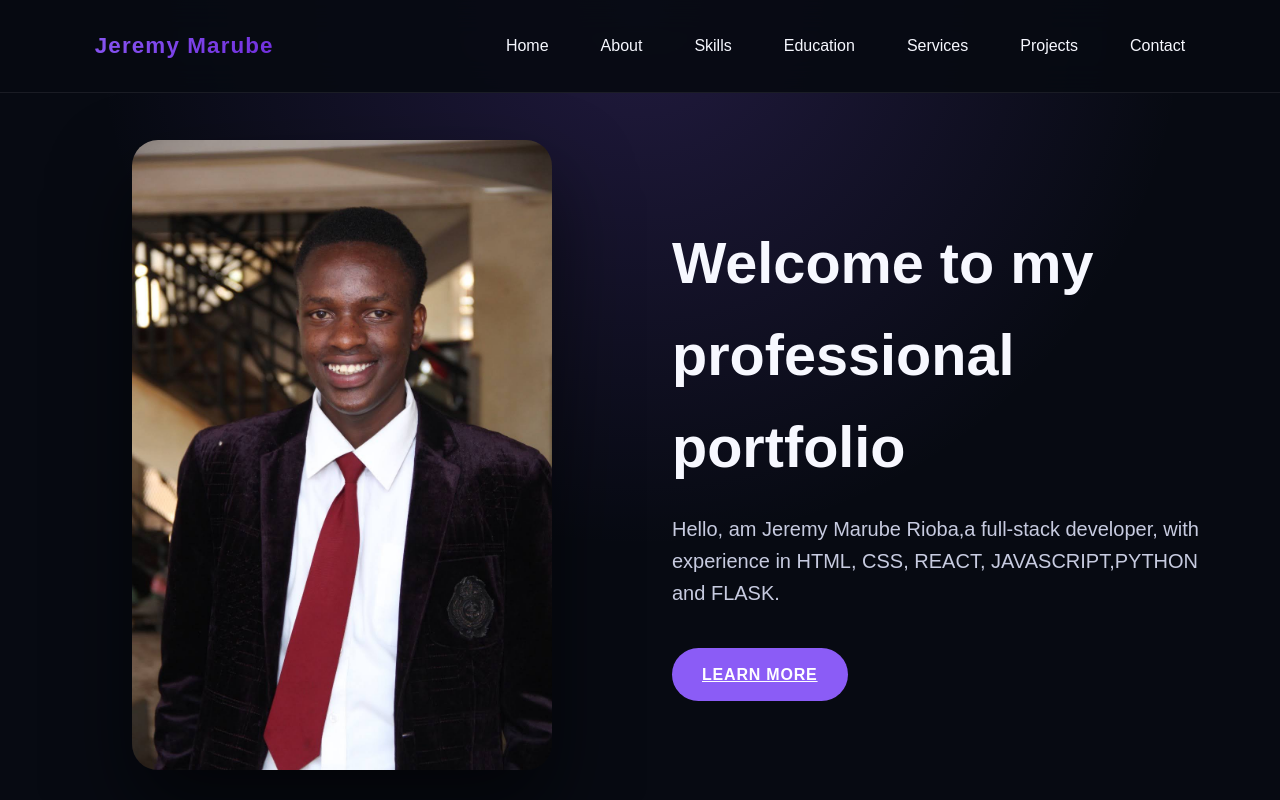
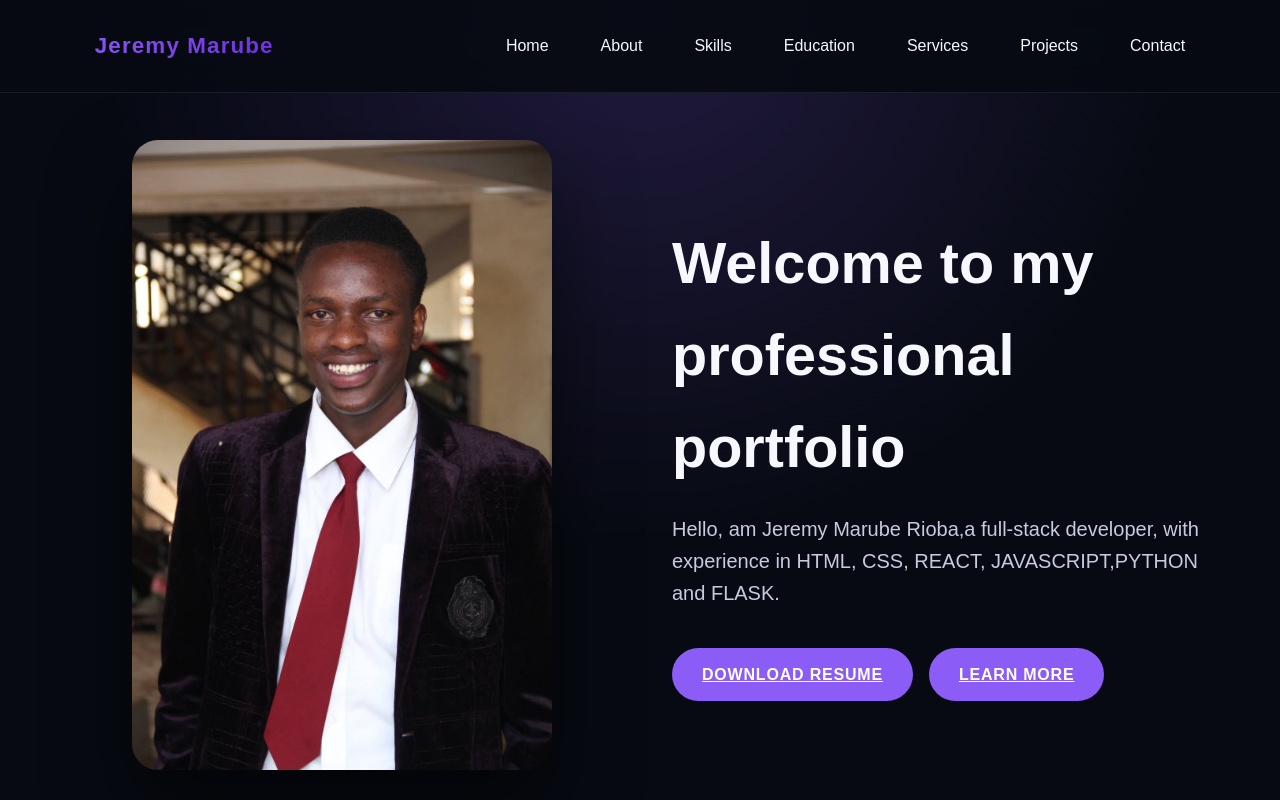
Before and after one commit to Jeremymarube/my-proffesional-portofolio, a Next.js app: page / in a window 1280 px wide. Shown: the top 800 px of the page. Built offline with nearby package versions, Linux system fonts and the light colour scheme; a web font is replaced by a local one.

Commit message:
Add hero buttons for resume download and navigation

```diff
--- a/src/app/globals.css
+++ b/src/app/globals.css
@@ -166,6 +166,12 @@ nav a:hover {
   color: var(--text-soft);
   font-size: clamp(1.05rem, 2vw, 1.25rem);
   margin-bottom: clamp(24px, 3vw, 40px);
+}
+
+.hero-buttons {
+  display: flex;
+  gap: 16px;
+  flex-wrap: wrap;
 }
 
 #hero .hero-image {
--- a/src/components/Hero/Hero.js
+++ b/src/components/Hero/Hero.js
@@ -16,9 +16,14 @@ const Hero = () => {
       <div className="hero-content">
         <h1>Welcome to my professional portfolio</h1>
         <p>Hello, am Jeremy Marube Rioba,a full-stack developer, with experience in HTML, CSS, REACT, JAVASCRIPT,PYTHON and FLASK.</p>
-        <a href="#about" className="btn">
-          Learn more
-        </a>
+        <div className="hero-buttons">
+          <a href="/resume.pdf" className="btn" download>
+            Download Resume
+          </a>
+          <a href="#about" className="btn">
+            Learn more
+          </a>
+        </div>
       </div>
     </section>
   );
```
